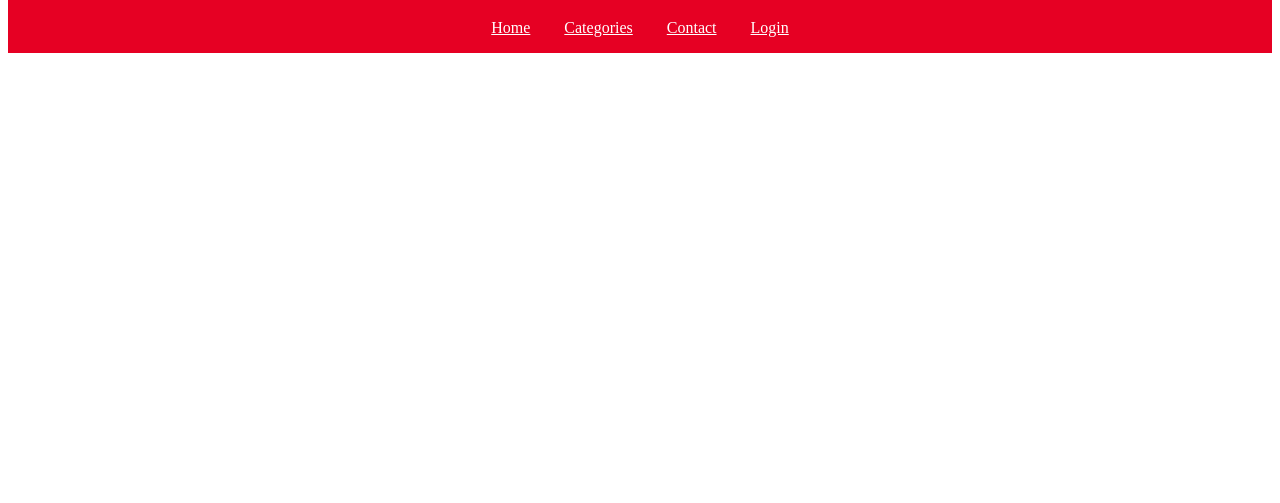
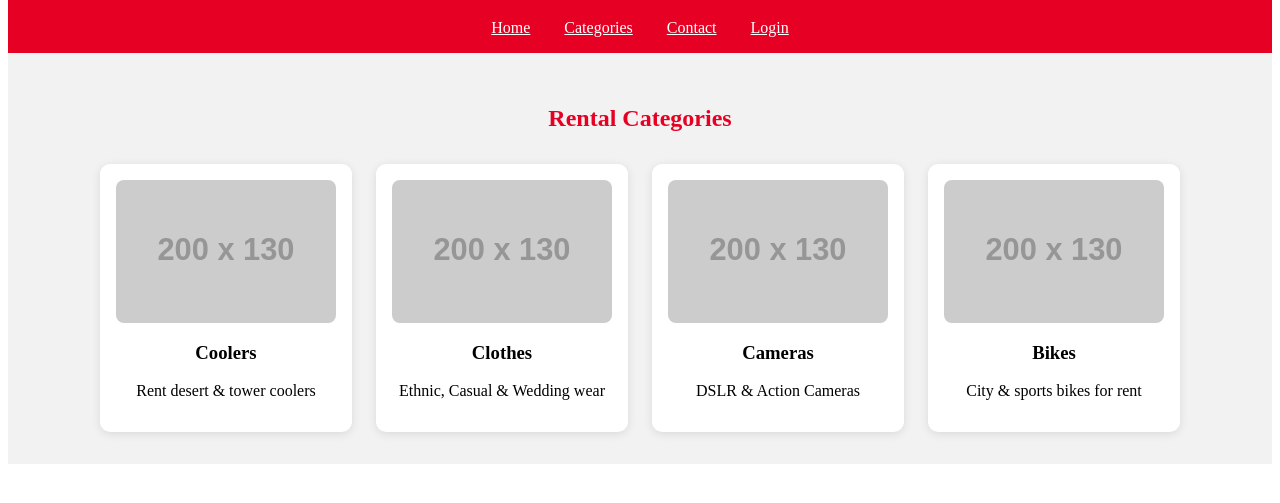
Before and after one commit to Vikas-code897/Rentox-, a plain HTML site: page index.html in a window 1280 px wide. Shown: the part 85-588 px from the top of the page. Drawn offline with Linux system fonts and the light colour scheme; placeholder pictures from the web are drawn by us.

Commit message:
Update index.html

```diff
--- a/index.html
+++ b/index.html
@@ -7,3 +7,33 @@
     <a href="#login" style="color: white; margin: 0 15px;">Login</a>
   </nav>
 </header>
+<section id="categories" style="padding: 2rem; background-color: #f2f2f2;">
+  <h2 style="text-align: center; color: #e60023;">Rental Categories</h2>
+  <div style="display: flex; flex-wrap: wrap; justify-content: center; gap: 1.5rem; margin-top: 2rem;">
+
+    <div style="background: white; padding: 1rem; width: 220px; border-radius: 10px; box-shadow: 0 2px 10px rgba(0,0,0,0.1); text-align: center;">
+      <img src="https://via.placeholder.com/200x130?text=Cooler" alt="Cooler" style="width: 100%; border-radius: 8px;">
+      <h3>Coolers</h3>
+      <p>Rent desert & tower coolers</p>
+    </div>
+
+    <div style="background: white; padding: 1rem; width: 220px; border-radius: 10px; box-shadow: 0 2px 10px rgba(0,0,0,0.1); text-align: center;">
+      <img src="https://via.placeholder.com/200x130?text=Clothes" alt="Clothes" style="width: 100%; border-radius: 8px;">
+      <h3>Clothes</h3>
+      <p>Ethnic, Casual & Wedding wear</p>
+    </div>
+
+    <div style="background: white; padding: 1rem; width: 220px; border-radius: 10px; box-shadow: 0 2px 10px rgba(0,0,0,0.1); text-align: center;">
+      <img src="https://via.placeholder.com/200x130?text=Camera" alt="Camera" style="width: 100%; border-radius: 8px;">
+      <h3>Cameras</h3>
+      <p>DSLR & Action Cameras</p>
+    </div>
+
+    <div style="background: white; padding: 1rem; width: 220px; border-radius: 10px; box-shadow: 0 2px 10px rgba(0,0,0,0.1); text-align: center;">
+      <img src="https://via.placeholder.com/200x130?text=Bike" alt="Bike" style="width: 100%; border-radius: 8px;">
+      <h3>Bikes</h3>
+      <p>City & sports bikes for rent</p>
+    </div>
+
+  </div>
+  </section>
```
